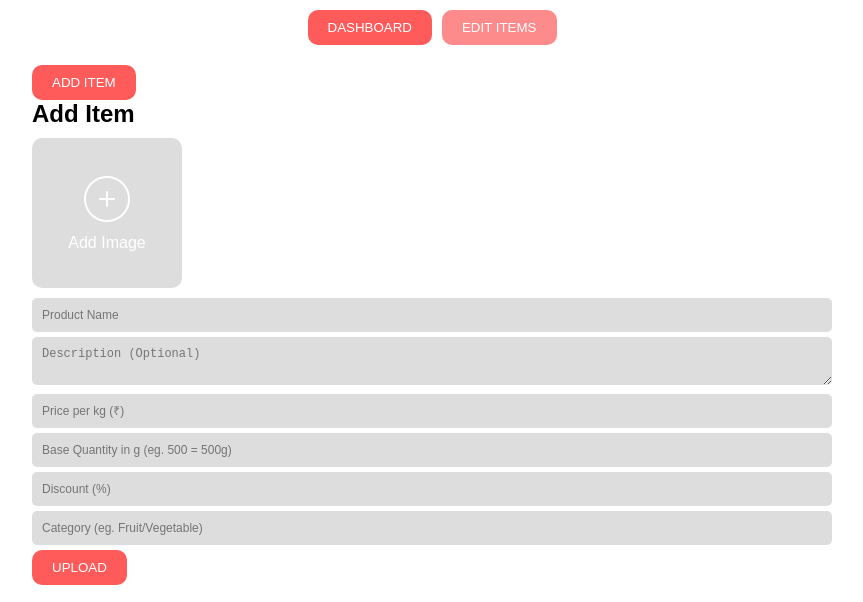
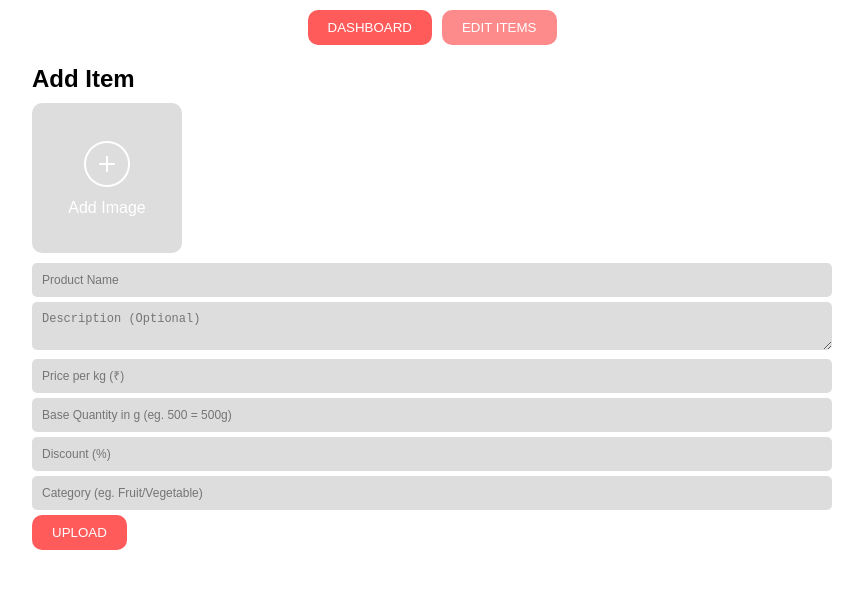
Before and after one commit to archakNath/sabjiwalla-admin, a plain HTML site: page index.html in a window 1280 px wide. Both pictures are taken after a click on the button "ADD ITEM". Shown: the whole page, without its empty margins (208-1071 px from the left). Drawn offline with Linux system fonts and the light colour scheme; no server answers.

Commit message:
hid the add product section 🫥

```diff
--- a/css/admin.css
+++ b/css/admin.css
@@ -27,6 +27,10 @@ section#uploading-message{
     padding: 10px;
     max-width: 820px;
     margin: auto;
+}
+
+#edit-item-section #add-product{
+    display: none;
 }
 
 #add-product h1{
--- a/index.html
+++ b/index.html
@@ -27,7 +27,7 @@
     </section>
 
     <section id="edit-item-section">
-        <button id="add-item" class="button1">Add Item</button>
+        <button id="add-item-button" class="button1">Add Item</button>
         <div id="add-product">
             <h1>Add Item</h1>
             <div id="images-container">
--- a/js/admin.js
+++ b/js/admin.js
@@ -5,6 +5,8 @@ const edit_item_section = document.getElementById("edit-item-section");
 const dashboard_section = document.getElementById("dashboard-section");
 const pick_image = document.getElementById("pick-image");
 const images_container = document.getElementById("images-container");
+const add_item_button = document.getElementById("add-item-button");
+const add_item_section = document.getElementById("add-product");
 
 // setting initial settings
 change_screen(2)
@@ -31,3 +33,8 @@ function change_screen(choice) {
         dashboard_button.classList.remove("active");
     }
 }
+
+add_item_button.onclick = () => {
+    add_item_section.style.display = "block";
+    add_item_button.style.display = "none";
+}
```
